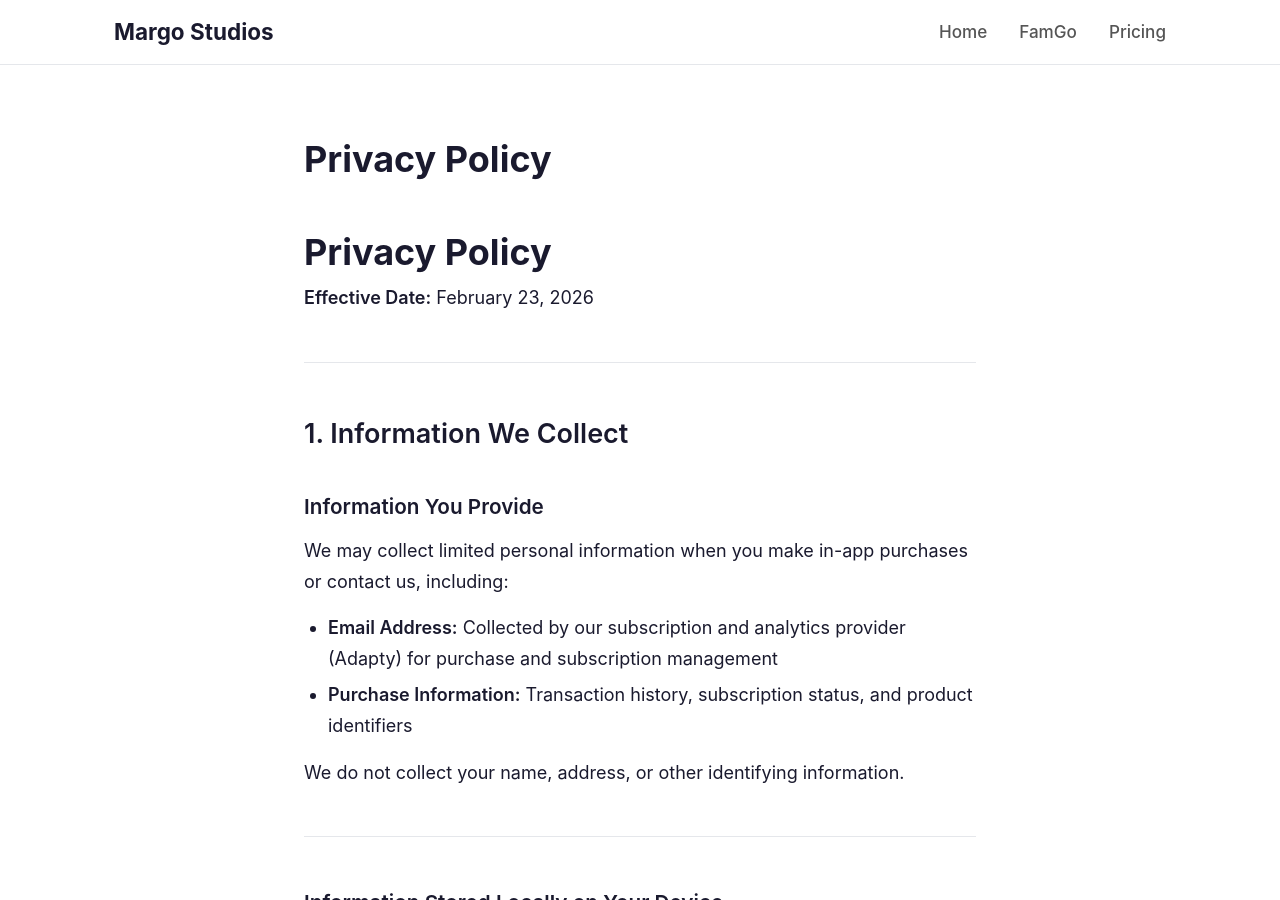
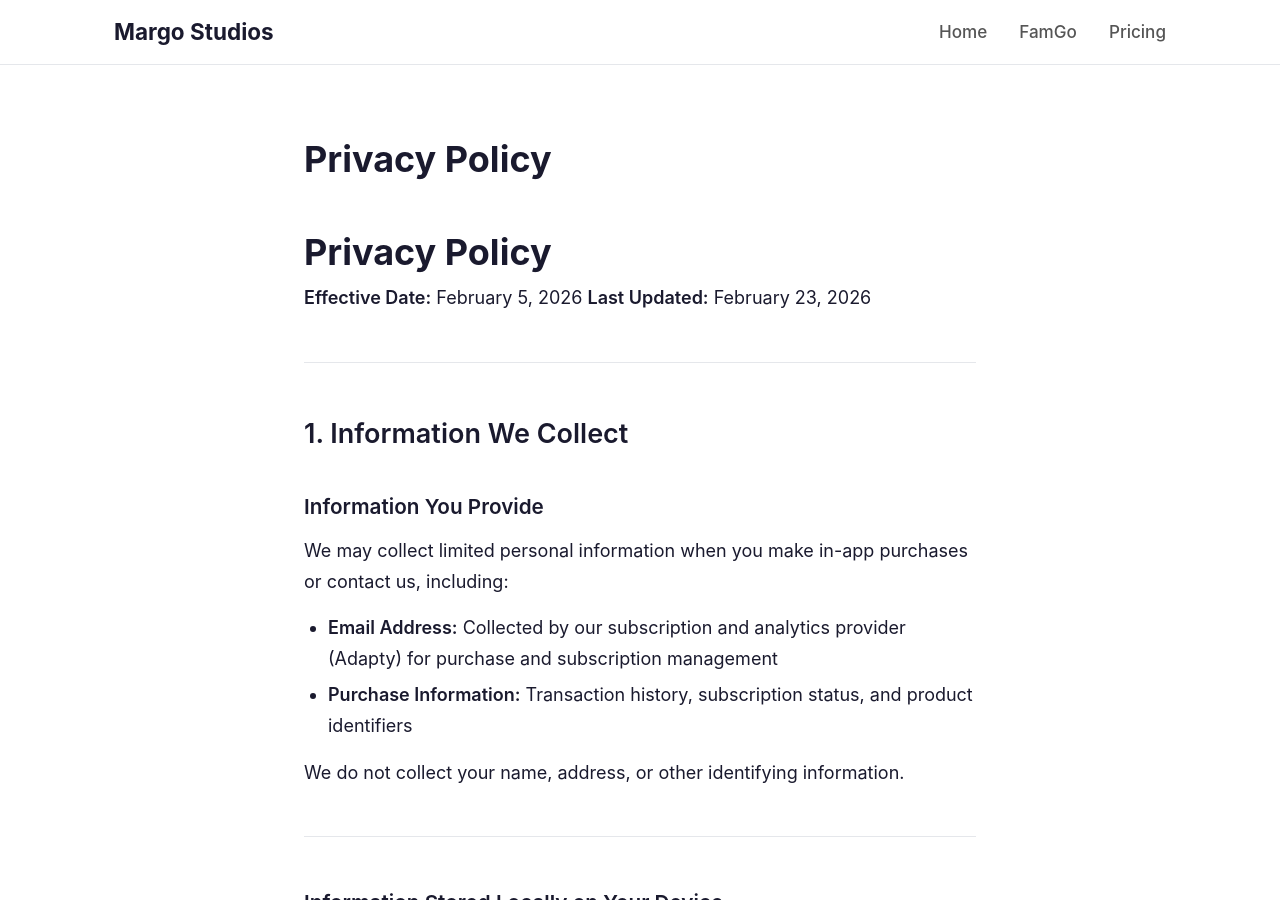
Before and after one commit to margostudios/margostudios-website, a Jekyll site: the page built from _pages/privacy-policy.md, in a window 1280 px wide and 900 px high. Built offline with Jekyll 4.4.1, drawn with Linux system fonts in a browser that asks for light colours.

Commit message:
Update effective date in privacy policy

```diff
--- a/_pages/privacy-policy.md
+++ b/_pages/privacy-policy.md
@@ -5,7 +5,8 @@ permalink: /privacy-policy/
 ---
 # Privacy Policy
 
-**Effective Date:** February 23, 2026
+**Effective Date:** February 5, 2026
+**Last Updated:** February 23, 2026
 
 ---
 
```
